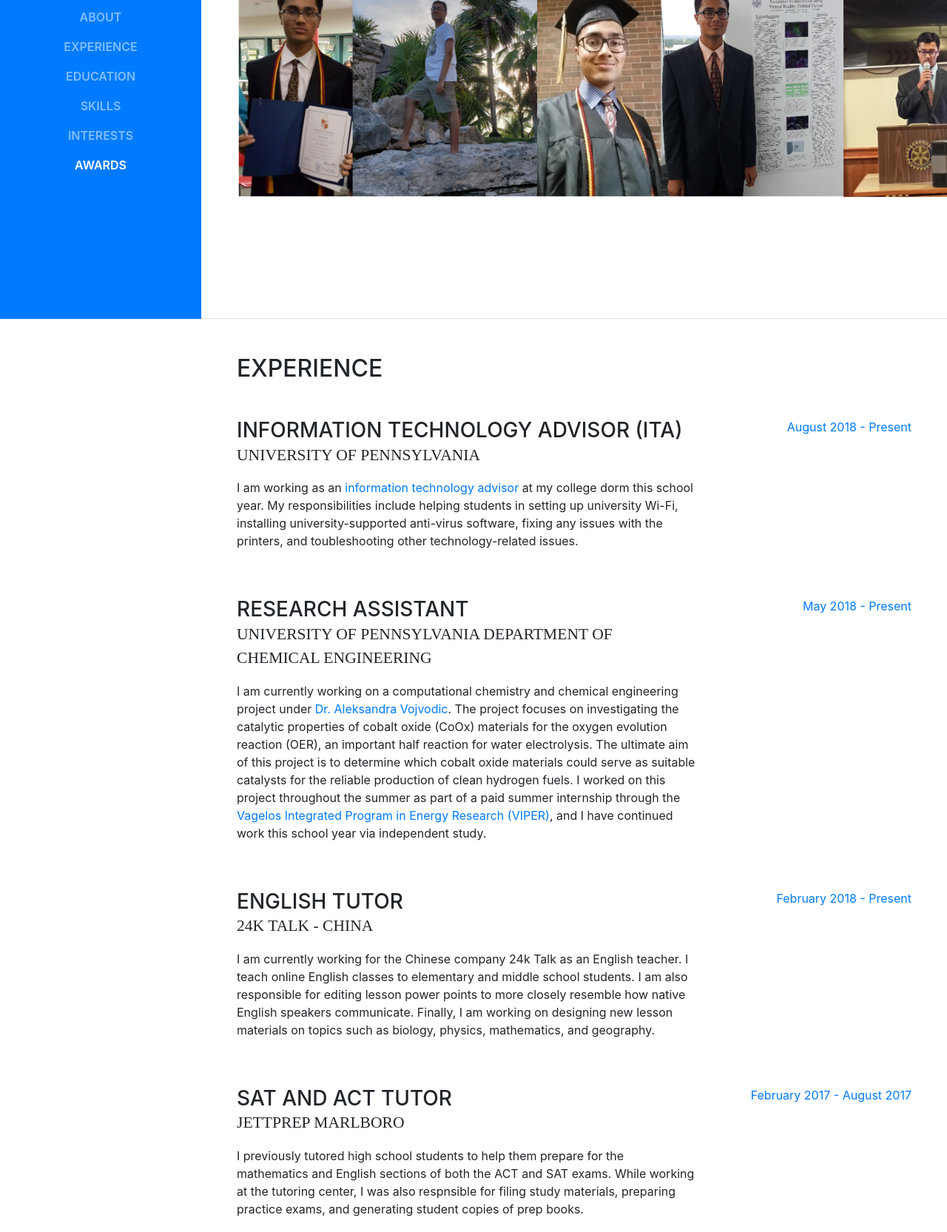
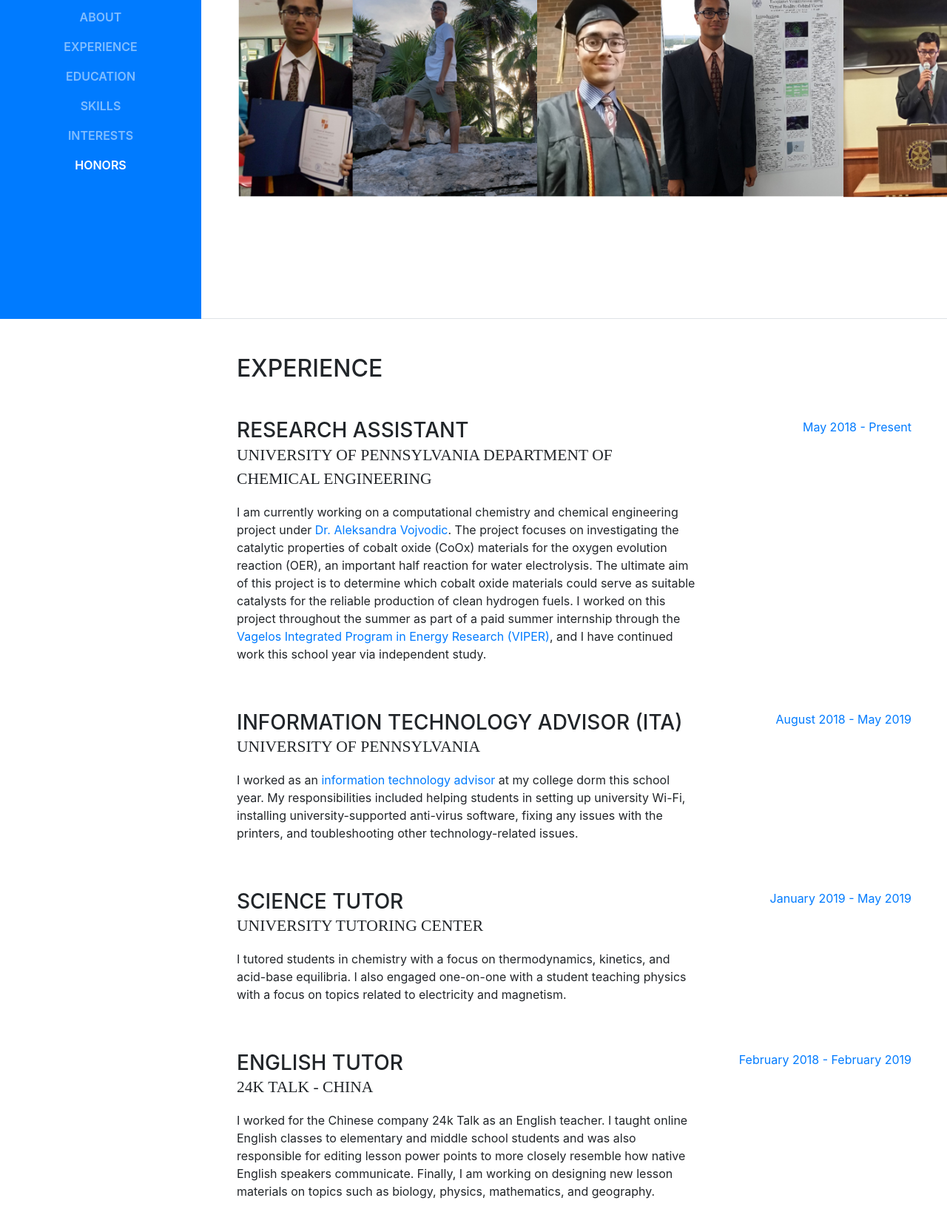
Before and after one commit to ayush-parikh/ayush-parikh.github.io, a website with bundled scripts: page index.html in a window 1280 px wide. Shown: the part 369-2034 px from the top of the page at 74% size. Built offline with nearby package versions, Linux system fonts and the light colour scheme; a web font is replaced by a local one.

Commit message:
Update index.html

```diff
--- a/index.html
+++ b/index.html
@@ -98,7 +98,7 @@
             <a class="nav-link js-scroll-trigger" href="#interests">Interests</a>
           </li>
           <li class="nav-item">
-            <a class="nav-link js-scroll-trigger" href="#awards">Awards</a>
+            <a class="nav-link js-scroll-trigger" href="#awards">Honors</a>
           </li>
         </ul>
       </div>
@@ -158,17 +158,6 @@
 
           <div class="resume-item d-flex flex-column flex-md-row mb-5">
             <div class="resume-content mr-auto">
-              <h3 class="mb-0">Information Technology Advisor (ITA)</h3>
-              <div class="subheading mb-3">University of Pennsylvania</div>
-              <p>I am working as an <a href="https://rescomp.upenn.edu/students/ITA_Information" target="_blank">information technology advisor</a> at my college dorm this school year. My responsibilities include helping students in setting up university Wi-Fi, installing university-supported anti-virus software, fixing any issues with the printers, and toubleshooting other technology-related issues.</p>
-            </div>
-            <div class="resume-date text-md-right">
-              <span class="text-primary">August 2018 - Present</span>
-            </div>
-          </div>
-
-          <div class="resume-item d-flex flex-column flex-md-row mb-5">
-            <div class="resume-content mr-auto">
               <h3 class="mb-0">Research Assistant</h3>
               <div class="subheading mb-3">University of Pennsylvania Department of Chemical Engineering</div>
               <p>I am currently working on a computational chemistry and chemical engineering project under <a href="https://www.seas.upenn.edu/directory/profile.php?
@@ -184,13 +173,35 @@
           </div>
 
           <div class="resume-item d-flex flex-column flex-md-row mb-5">
+              <div class="resume-content mr-auto">
+                <h3 class="mb-0">Information Technology Advisor (ITA)</h3>
+                <div class="subheading mb-3">University of Pennsylvania</div>
+                <p>I worked as an <a href="https://rescomp.upenn.edu/students/ITA_Information" target="_blank">information technology advisor</a> at my college dorm this school year. My responsibilities included helping students in setting up university Wi-Fi, installing university-supported anti-virus software, fixing any issues with the printers, and toubleshooting other technology-related issues.</p>
+              </div>
+              <div class="resume-date text-md-right">
+                <span class="text-primary">August 2018 - May 2019</span>
+              </div>
+            </div>
+
+            <div class="resume-item d-flex flex-column flex-md-row mb-5">
+                <div class="resume-content mr-auto">
+                  <h3 class="mb-0">Science Tutor</h3>
+                  <div class="subheading mb-3">University Tutoring Center</div>
+                  <p>I tutored students in chemistry with a focus on thermodynamics, kinetics, and acid-base equilibria. I also engaged one-on-one with a student teaching physics with a focus on topics related to electricity and magnetism.</p>
+                </div>
+                <div class="resume-date text-md-right">
+                  <span class="text-primary">January 2019 - May 2019</span>
+                </div>
+              </div>
+
+          <div class="resume-item d-flex flex-column flex-md-row mb-5">
             <div class="resume-content mr-auto">
               <h3 class="mb-0">English Tutor</h3>
               <div class="subheading mb-3">24k Talk - China</div>
-              <p>I am currently working for the Chinese company 24k Talk as an English teacher. I teach online English classes to elementary and middle school students. I am also responsible for editing lesson power points to more closely resemble how native English speakers communicate. Finally, I am working on designing new lesson materials on topics such as biology, physics, mathematics, and geography.</p>
+              <p>I worked for the Chinese company 24k Talk as an English teacher. I taught online English classes to elementary and middle school students and was also responsible for editing lesson power points to more closely resemble how native English speakers communicate. Finally, I am working on designing new lesson materials on topics such as biology, physics, mathematics, and geography.</p>
             </div>
             <div class="resume-date text-md-right">
-              <span class="text-primary">February 2018 - Present</span>
+              <span class="text-primary">February 2018 - February 2019</span>
             </div>
           </div>
 
@@ -239,7 +250,7 @@
               <div>Chemical and Biomolecular Engineering, Computer Science, and Engineering Entrepreneurship</div>
             </div>
             <div class="resume-date text-md-right">
-              <span class="text-primary">August 2017 - Present</span>
+              <span class="text-primary">August 2017 - May 2021</span>
               <p>
               <img src="img/Penn.png"> </p>
             </div>
@@ -375,7 +386,7 @@
 
       <section class="resume-section p-3 p-lg-5 d-flex flex-column" id="awards">
         <div class="my-auto">
-          <h2 class="mb-5">Awards</h2>
+          <h2 class="mb-5">Honors</h2>
           <ul class="fa-ul mb-1">
             <li>
               <!-- <i class="fa-li fa fa-trophy text-warning"></i> -->
@@ -391,7 +402,7 @@
               Recipient of Academy Foundation Scholarship - Middlesex County Academy - 2017</li>
             <li>
               <!-- <i class="fa-li fa fa-trophy text-warning"></i> -->
-              Top 10 in NJ - Middlesex County Academy - NJ Science League, Chemistry, Physics, and Environmental Science - 2015-17</li>
+              Top 10 in NJ - Middlesex County Academy - NJ Science League, Chemistry, Physics, and Environmental Science - 2015 - 2017</li>
             <li>
               <!-- <i class="fa-li fa fa-trophy text-warning"></i> -->
               1<sup>st</sup>
```
